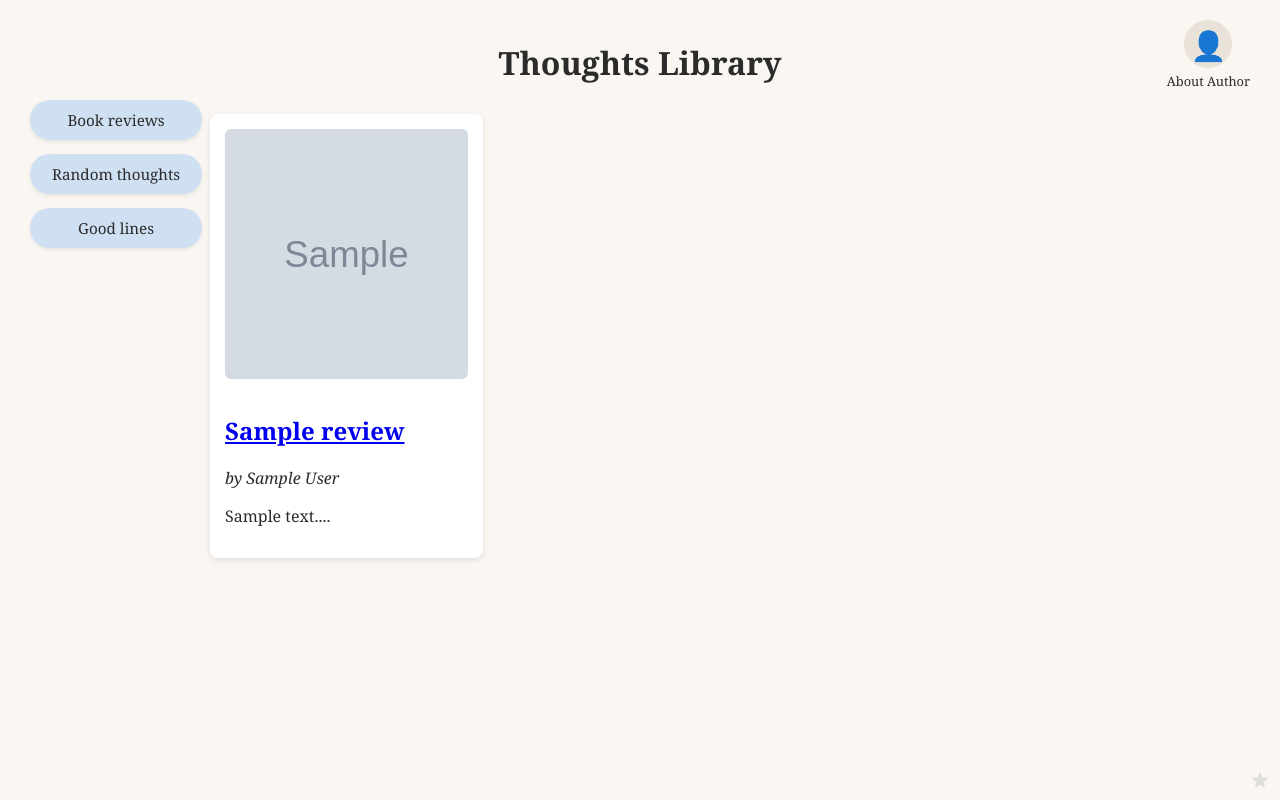
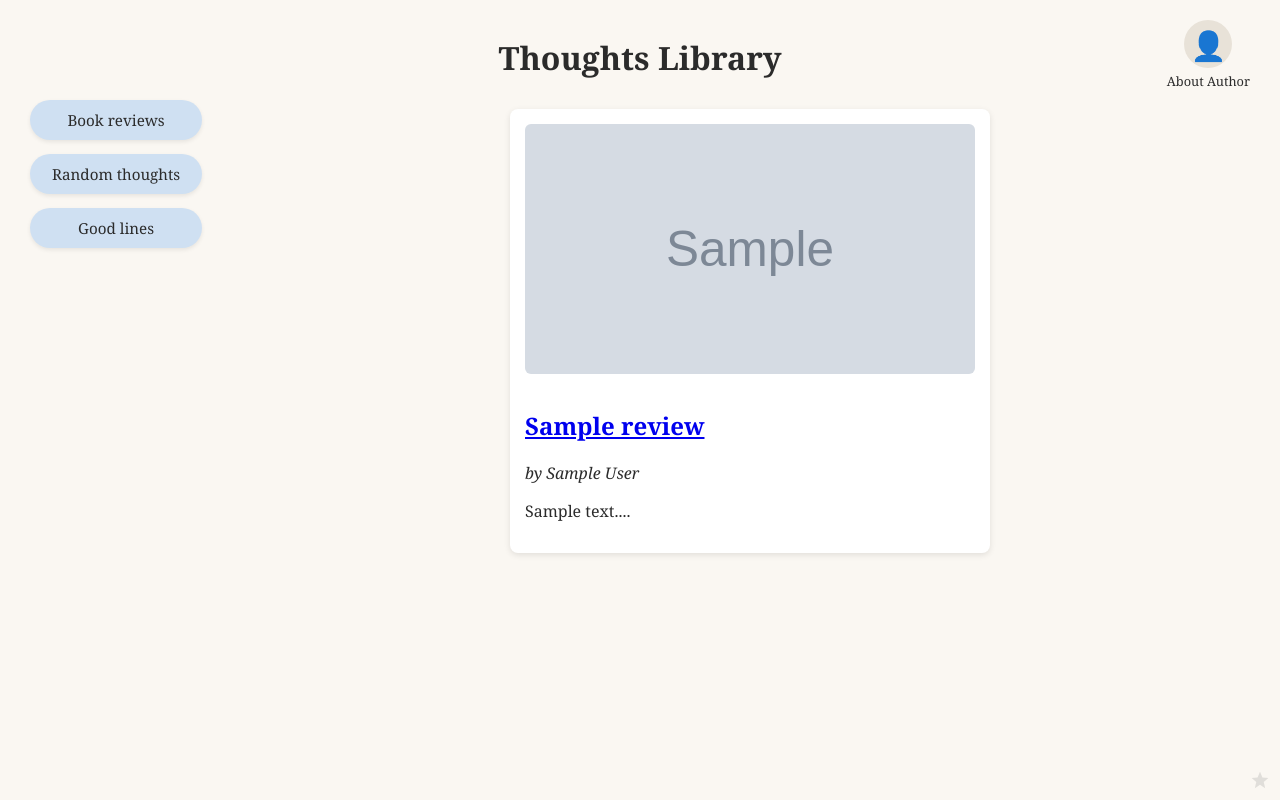
Before and after one commit to yangshi-hue/thoughts_library, a Flask app: page / in a window 1280 px wide. Run offline with Flask 3, Linux system fonts and the light colour scheme; tables that the repository leaves empty hold one stand-in row (values such as "Sample post"); grey boxes marked "Sample" are stand-in pictures.

Commit message:
updating the review grid

```diff
--- a/static/style.css
+++ b/static/style.css
@@ -143,29 +143,31 @@ body {
 @media (max-width: 480px) {
     h1 {
         font-size: 1.5rem;
-    }
+    }}
     .review-grid {
-        grid-template-columns: 1fr;
-    }
-}
-body {
-    font-family: Georgia, serif;
-    max-width: 900px;
-    margin: 0 auto;
-    padding: 20px;
-    background-color: #faf7f2;
-    color: #2b2b2b;
+    display: flex;
+    flex-direction: column;
+    gap: 20px;
+    margin-top: 30px;
+    max-width: 700px;
+    margin-left: auto;
+    margin-right: auto;
+    padding-left: 220px;
 }
 
-h1 {
-    text-align: center;
+.review-card {
+    background: #fff;
+    border-radius: 8px;
+    padding: 20px;
+    box-shadow: 0 2px 6px rgba(0,0,0,0.1);
+    width: 100%;
 }
 
-.review-grid {
-    display: grid;
-    grid-template-columns: repeat(auto-fill, minmax(220px, 1fr));
-    gap: 20px;
-    margin-top: 30px;
+@media (max-width: 600px) {
+    .review-grid {
+        padding-left: 0;
+        max-width: 100%;
+    }
 }
 
 .review-card {
```
